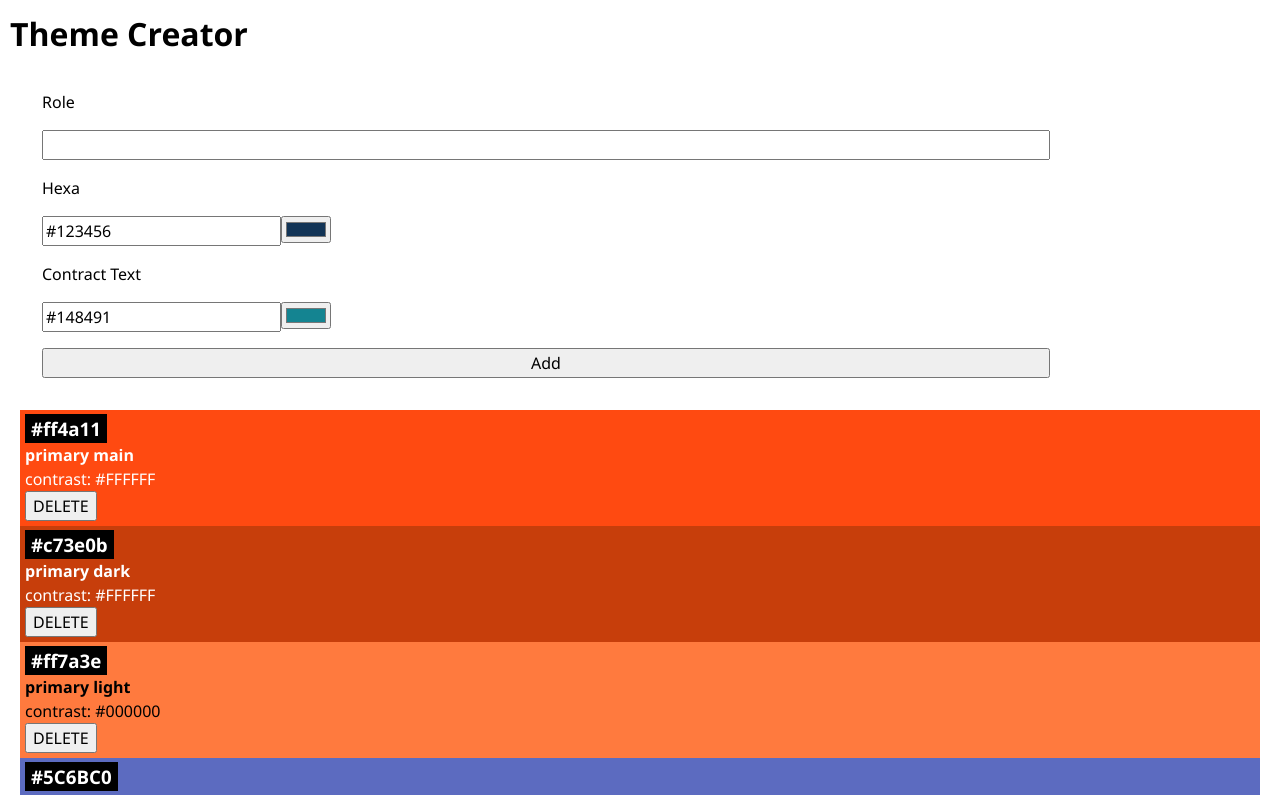
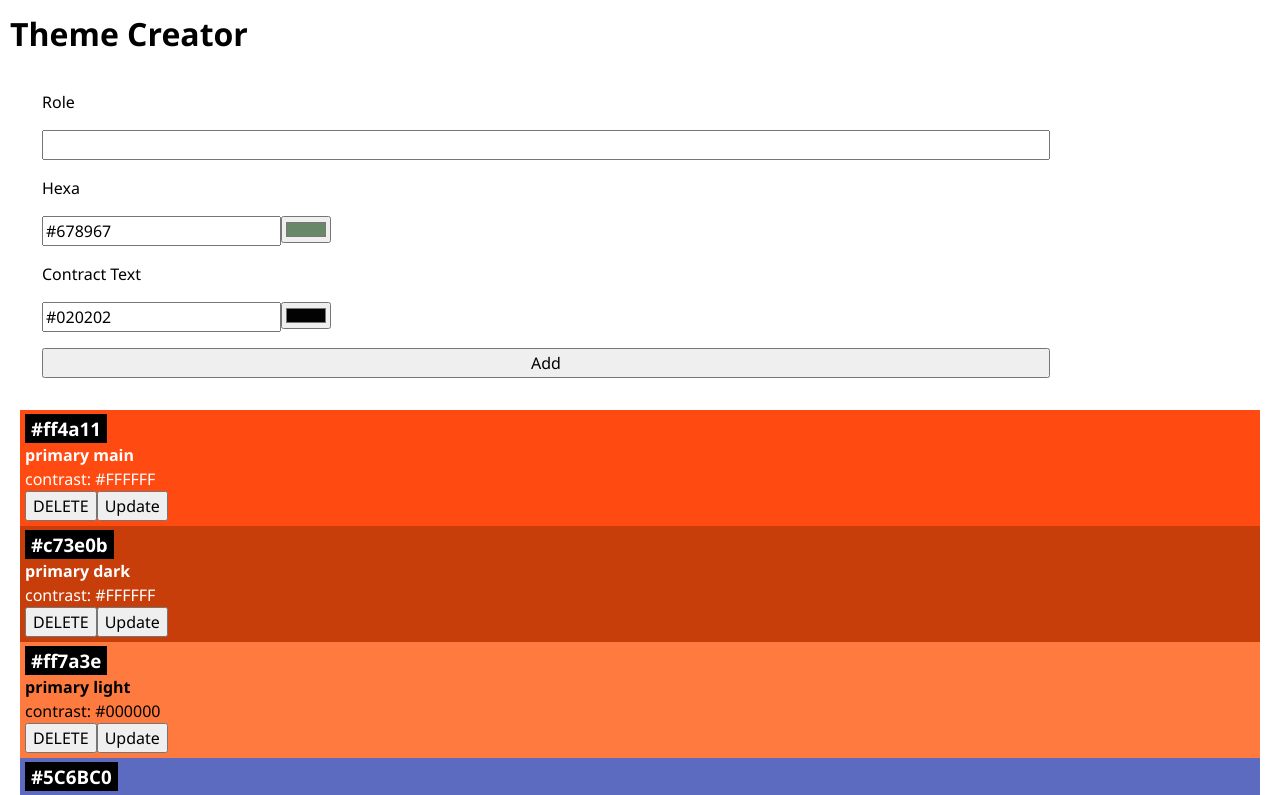
Before and after one commit to mgczarnievicz/color-theme-creator-app, a React (Vite) app: page / in a window 1280 px wide. Shown: the top 795 px of the page. Built offline with nearby package versions, Linux system fonts and the light colour scheme.

Commit message:
Edit inputForm and clean some consolelog

```diff
--- a/src/App.jsx
+++ b/src/App.jsx
@@ -14,24 +14,33 @@ function App() {
 		console.log('Change colors', colors);
 	}, [colors]);
 
-	function addColor(color) {
-		setColors([{ id: nanoid(), ...color }, ...colors]);
+	function addColor(newColor) {
+		setColors([{ id: nanoid(), ...newColor }, ...colors]);
 	}
 
 	function deleteColor(id) {
 		const newColors = colors.filter((color) => color.id !== id);
 		setColors(newColors);
 	}
+	function editColor(updateColor) {
+		const newColors = colors.map((color) => {
+			if (color.id === updateColor.id) return updateColor;
+			else return color;
+		});
+
+		setColors(newColors);
+	}
 	return (
 		<>
 			<h1>Theme Creator</h1>
-			<ColorForm onAddColor={addColor} />
+			<ColorForm onSubmitColor={addColor} />
 			{colors.map((color) => {
 				return (
 					<Color
 						key={color.id}
 						color={color}
-						onDelete={deleteColor}
+						onDeleteColor={deleteColor}
+						onEditColor={editColor}
 					/>
 				);
 			})}
--- a/src/Components/Color/Color.jsx
+++ b/src/Components/Color/Color.jsx
@@ -3,20 +3,27 @@ import { useState } from 'react';
 import Delete from '../Delete/Delete';
 
 import './Color.css';
+import ColorForm from '../ColorForm/ColorForm';
 
-export default function Color({ color, onDelete }) {
+export default function Color({ color, onDeleteColor, onEditColor }) {
 	const [showDelete, setShowDelete] = useState(false);
+	const [showUpdate, setShowUpdate] = useState(false);
 
-	function handleConfirmDelete() {
-		setShowDelete(!showDelete);
-	}
-
-	function handleCancelDelete() {
+	function handleToggleDelete() {
 		setShowDelete(!showDelete);
 	}
 
 	function handleDeleteColor() {
-		onDelete(color.id);
+		onDeleteColor(color.id);
+	}
+
+	function handleToggleUpdate() {
+		setShowUpdate(!showUpdate);
+	}
+
+	function handleUpdateColor(newColor) {
+		handleToggleUpdate();
+		onEditColor(newColor);
 	}
 
 	return (
@@ -29,14 +36,24 @@ export default function Color({ color, onDelete }) {
 			<h3 className='color-card-highlight'>{color.hex}</h3>
 			<h4>{color.role}</h4>
 			<p>contrast: {color.contrastText}</p>
+			{showUpdate && (
+				<ColorForm
+					initialColor={color}
+					onSubmitColor={handleUpdateColor}
+				/>
+			)}
 			{!showDelete && (
-				<button onClick={handleConfirmDelete}>DELETE</button>
+				<button onClick={handleToggleDelete}>DELETE</button>
 			)}
 			{showDelete && (
 				<Delete
-					onCancelDelete={handleCancelDelete}
+					onCancelDelete={handleToggleDelete}
 					onDelete={handleDeleteColor}
 				/>
+			)}
+
+			{!showUpdate && (
+				<button onClick={handleToggleUpdate}>Update</button>
 			)}
 		</div>
 	);
--- a/src/Components/ColorForm/ColorForm.jsx
+++ b/src/Components/ColorForm/ColorForm.jsx
@@ -3,7 +3,10 @@ import ColorInput from '../ColorInput/ColorInput';
 
 import './ColorForm.css';
 
-export default function ColorForm({ onAddColor }) {
+export default function ColorForm({
+	onSubmitColor,
+	initialColor = { role: '', hex: '#678967', contrastText: '#020202' },
+}) {
 	function handleSubmit(e) {
 		e.preventDefault();
 
@@ -11,21 +14,32 @@ export default function ColorForm({ onAddColor }) {
 		const data = Object.fromEntries(dataForm.entries());
 
 		console.log('Submit', data);
+		if (initialColor.id) {
+			data.id = initialColor.id;
+		}
 		e.target.reset();
-		onAddColor(data);
+		onSubmitColor(data);
 	}
 	return (
 		<form onSubmit={handleSubmit}>
 			<label htmlFor='role'>Role</label>
-			<input type='text' name='role' id='role' />
+			<input
+				type='text'
+				name='role'
+				id='role'
+				defaultValue={initialColor.role}
+			/>
 
 			<label htmlFor='hex'>Hexa</label>
-			<ColorInput name='hex' initColor={'#123456'} />
+			<ColorInput name='hex' initialColor={initialColor.hex} />
 
 			<label htmlFor='contrastText'>Contract Text</label>
-			<ColorInput name='contrastText' initColor={'#148491'} />
+			<ColorInput
+				name='contrastText'
+				initialColor={initialColor.contrastText}
+			/>
 
-			<button type='submit'>Add</button>
+			<button type='submit'>{initialColor.id ? 'Update' : 'Add'}</button>
 		</form>
 	);
 }
--- a/src/Components/ColorInput/ColorInput.jsx
+++ b/src/Components/ColorInput/ColorInput.jsx
@@ -2,58 +2,41 @@
 import { useState } from 'react';
 
 import './ColorInput.css';
-import { useEffect } from 'react';
 
-export default function ColorInput({ name, initColor }) {
-	const [input, setInput] = useState(initColor);
-	const [color, setColor] = useState(initColor);
-
-	useEffect(() => {
-		setInput(initColor);
-		setColor(initColor);
-	}, []);
+export default function ColorInput({ name, initialColor }) {
+	const [input, setInput] = useState(initialColor);
+	const [color, setColor] = useState(initialColor);
 
 	function isHexa(str) {
 		const regexp = /^[0-9a-fA-F]+$/;
 
-		if (regexp.test(str)) {
-			console.log('isHexa', str);
-
-			return true;
-		} else {
-			console.log('NOT isHexa', str);
-
-			return false;
-		}
+		return regexp.test(str) ? true : false;
 	}
 
-	function handleChange(e) {
-		if (e.target.value.length > 8) return;
+	function handleChangeText(e) {
+		if (e.target.value.length > 7) return;
 		setInput(e.target.value);
 		if (
 			e.target.value.length == 7 &&
 			e.target.value.startsWith('#') &&
 			isHexa(e.target.value.trim().substring(1))
 		) {
-			console.log('Save Value');
 			setColor(e.target.value);
 		}
-		console.log('handleChange', e.target.value, e.target.value.length);
-		// setColor(e.target.value);
 	}
 
 	function handleColorChange(e) {
 		setInput(e.target.value);
 		setColor(e.target.value);
-		console.log('handleColorChange', e.target.value);
 	}
+
 	return (
 		<div>
 			<input
 				type='text'
 				id={name}
 				value={input}
-				onChange={handleChange}
+				onChange={handleChangeText}
 			/>
 			<input
 				type='color'
```
